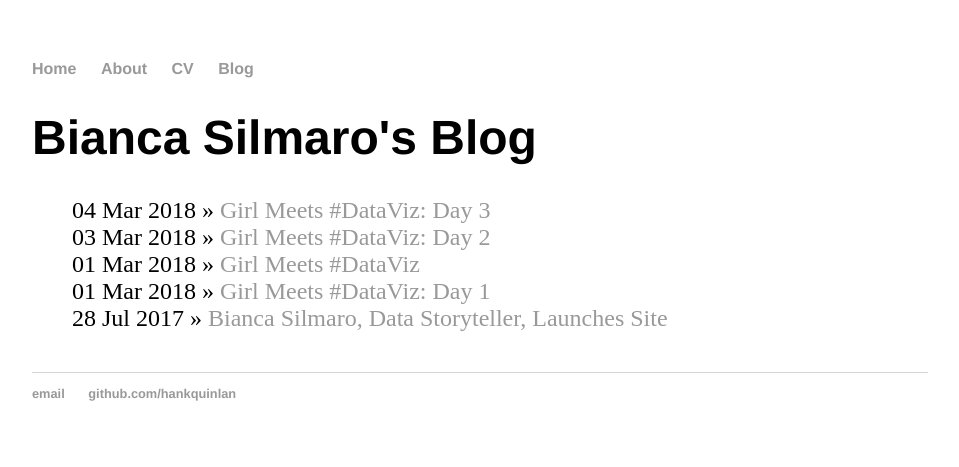
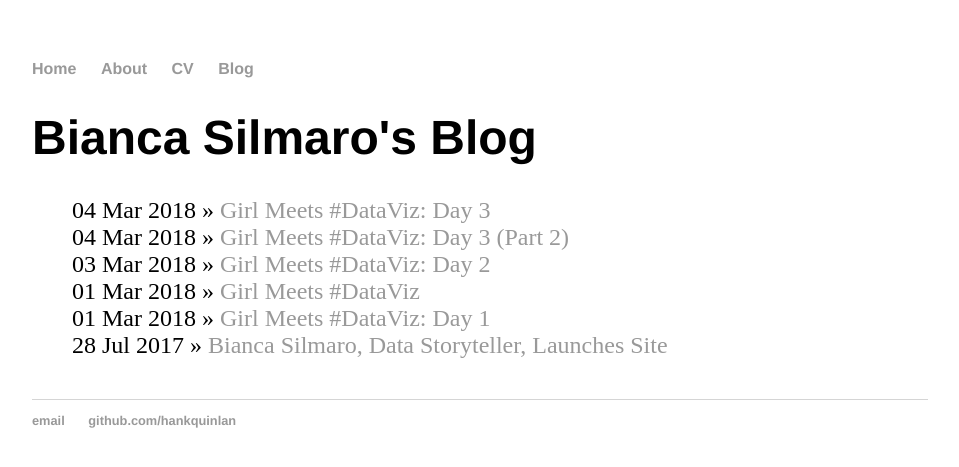
Before and after one commit to binkymilk/portfolio-gh-pages, a Jekyll site: the page built from blog/index.html, in a window 1280 px wide. Shown: the top 467 px of the page, without its empty margins (160-1119 px from the left). Built offline with Jekyll 4.4.1, drawn with Linux system fonts in a browser that asks for light colours.

Commit message:
Update and rename Day3-2.md to 2018-03-03-girl-meets-dataviz-d2-p2.md

```diff
--- a/_posts/Day3-2.md
+++ b/_posts/2018-03-03-girl-meets-dataviz-d2-p2.md
@@ -1,3 +1,9 @@
+---
+layout: post
+title: "Girl Meets #DataViz: Day 3 (Part 2)"
+date: 2018-03-04
+---
+
 
 # Day 3: File Input and Output, Linear Algebra, RNG
 
```
